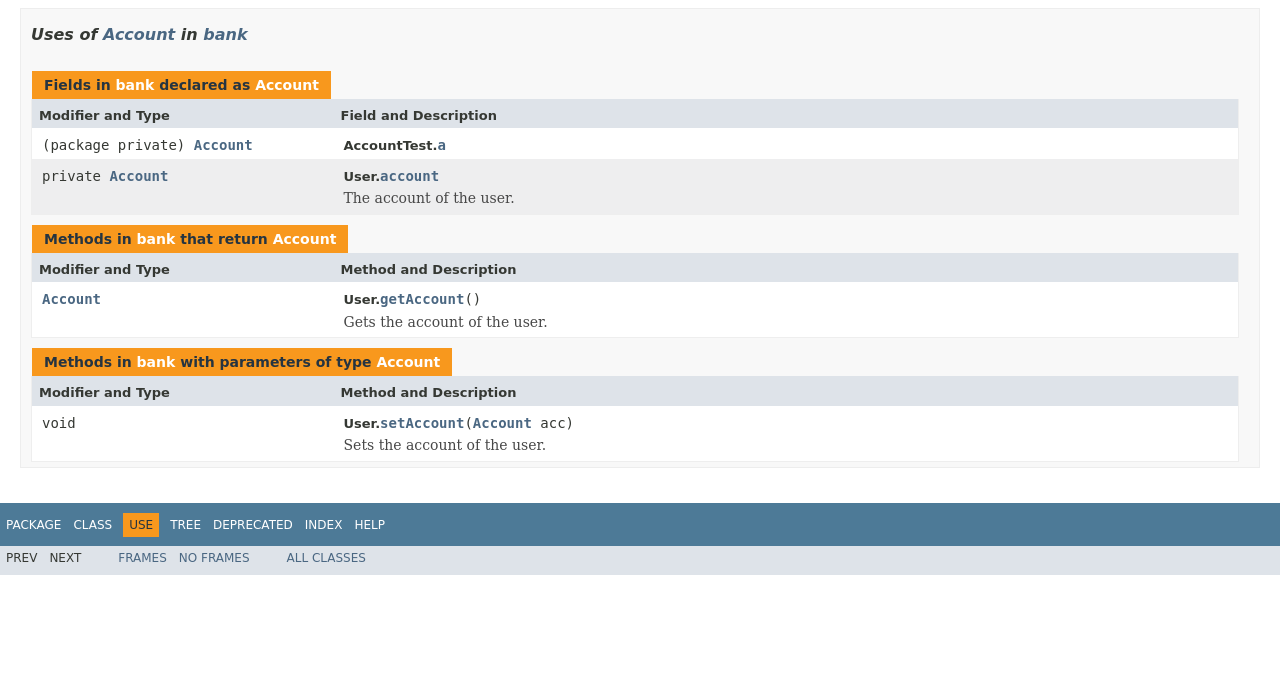
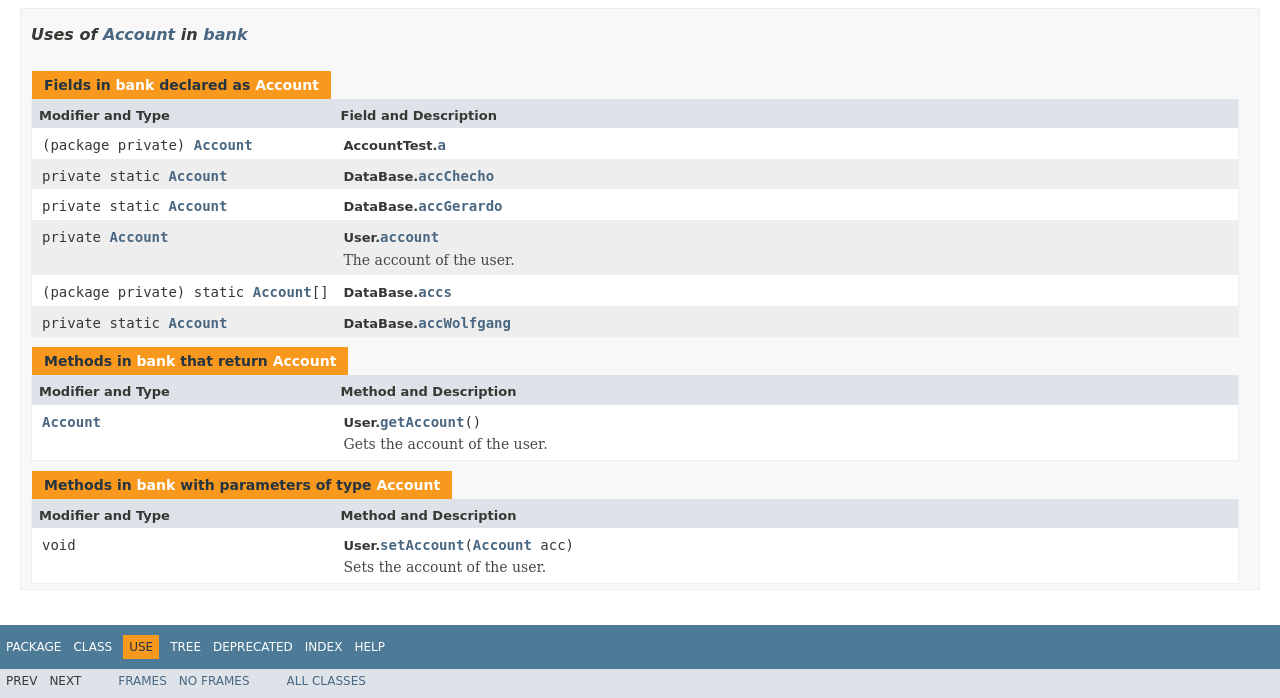
Before and after one commit to mchimento/Bank, a plain HTML site: page doc/bank/class-use/Account.html in a window 1280 px wide. Shown: the part 152-850 px from the top of the page. Before the commit the page ends 800 px from the top, so only its background shows below. Drawn offline with Linux system fonts and the light colour scheme; a web font is replaced by a local one.

Commit message:
Update Account.html

```diff
--- a/doc/bank/class-use/Account.html
+++ b/doc/bank/class-use/Account.html
@@ -2,9 +2,9 @@
 <!-- NewPage -->
 <html lang="en">
 <head>
-<!-- Generated by javadoc (1.8.0_151) on Fri Nov 24 14:55:11 CET 2017 -->
+<!-- Generated by javadoc (1.8.0_151) on Mon Dec 11 14:29:19 CET 2017 -->
 <title>Uses of Class bank.Account</title>
-<meta name="date" content="2017-11-24">
+<meta name="date" content="2017-12-11">
 <link rel="stylesheet" type="text/css" href="../../stylesheet.css" title="Style">
 <script type="text/javascript" src="../../script.js"></script>
 </head>
@@ -91,10 +91,26 @@
 <td class="colLast"><span class="typeNameLabel">AccountTest.</span><code><span class="memberNameLink"><a href="../../bank/AccountTest.html#a">a</a></span></code>&nbsp;</td>
 </tr>
 <tr class="rowColor">
+<td class="colFirst"><code>private static <a href="../../bank/Account.html" title="class in bank">Account</a></code></td>
+<td class="colLast"><span class="typeNameLabel">DataBase.</span><code><span class="memberNameLink"><a href="../../bank/DataBase.html#accChecho">accChecho</a></span></code>&nbsp;</td>
+</tr>
+<tr class="altColor">
+<td class="colFirst"><code>private static <a href="../../bank/Account.html" title="class in bank">Account</a></code></td>
+<td class="colLast"><span class="typeNameLabel">DataBase.</span><code><span class="memberNameLink"><a href="../../bank/DataBase.html#accGerardo">accGerardo</a></span></code>&nbsp;</td>
+</tr>
+<tr class="rowColor">
 <td class="colFirst"><code>private <a href="../../bank/Account.html" title="class in bank">Account</a></code></td>
 <td class="colLast"><span class="typeNameLabel">User.</span><code><span class="memberNameLink"><a href="../../bank/User.html#account">account</a></span></code>
 <div class="block">The account of the user.</div>
 </td>
+</tr>
+<tr class="altColor">
+<td class="colFirst"><code>(package private) static <a href="../../bank/Account.html" title="class in bank">Account</a>[]</code></td>
+<td class="colLast"><span class="typeNameLabel">DataBase.</span><code><span class="memberNameLink"><a href="../../bank/DataBase.html#accs">accs</a></span></code>&nbsp;</td>
+</tr>
+<tr class="rowColor">
+<td class="colFirst"><code>private static <a href="../../bank/Account.html" title="class in bank">Account</a></code></td>
+<td class="colLast"><span class="typeNameLabel">DataBase.</span><code><span class="memberNameLink"><a href="../../bank/DataBase.html#accWolfgang">accWolfgang</a></span></code>&nbsp;</td>
 </tr>
 </tbody>
 </table>
```
